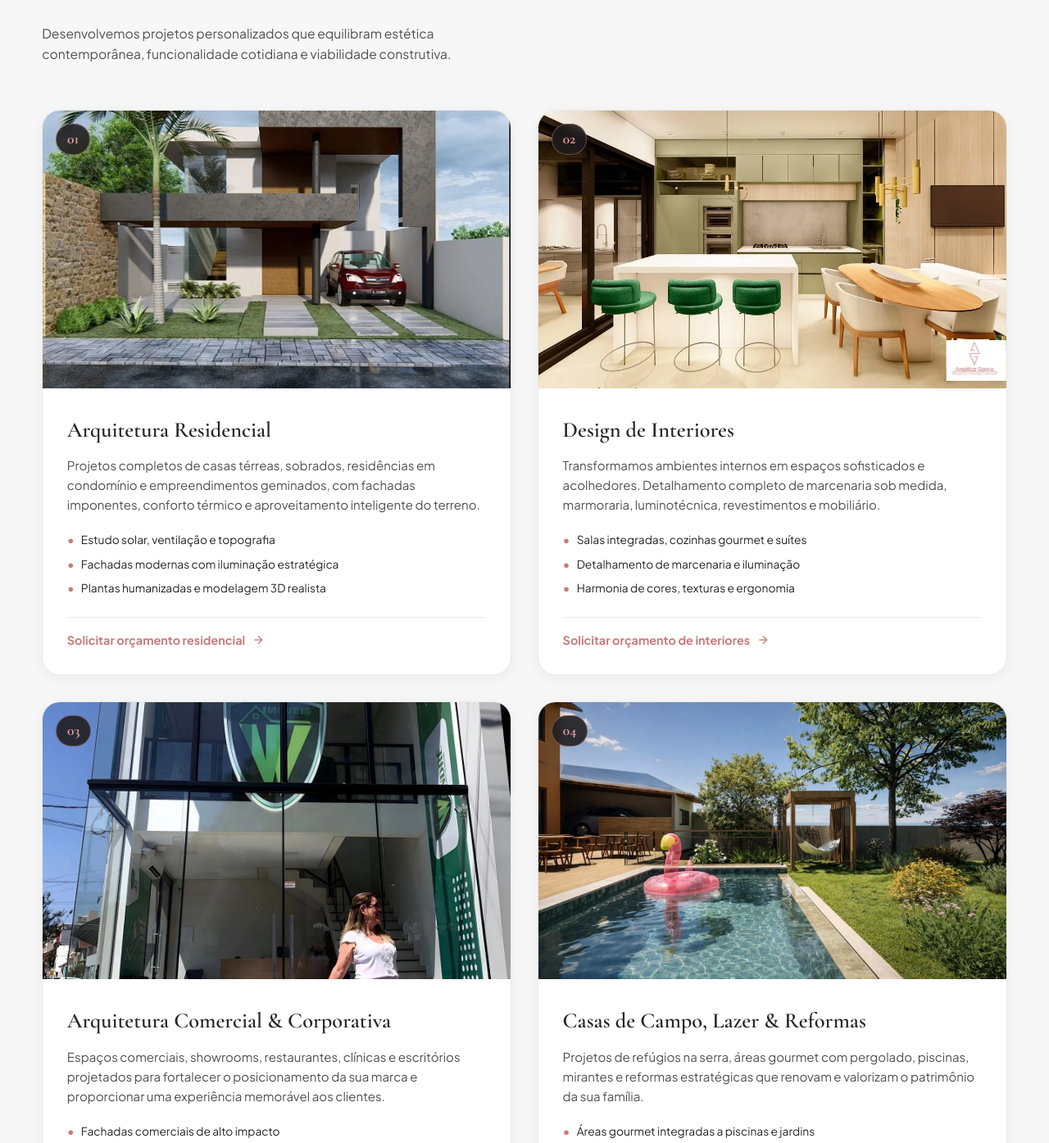
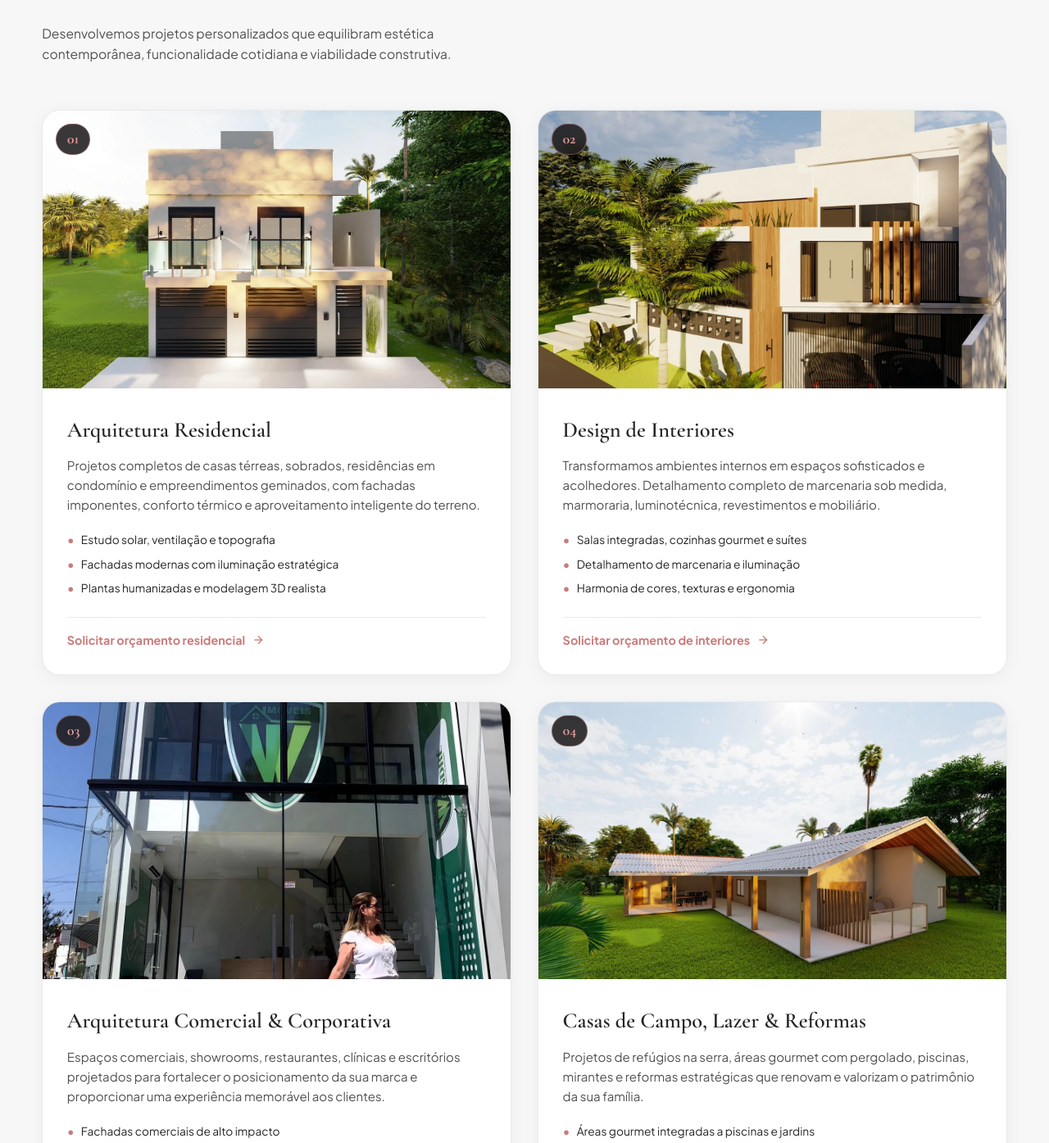
Before and after one commit to thierryrs1/AngelicaGarciaArquitetura, a plain HTML site: page index.html in a window 1280 px wide. Shown: the part 2261-3656 px from the top of the page at 82% size. Drawn offline with nearby package versions, Linux system fonts and the light colour scheme.

Commit message:
feat: atualiza imagens das areas de atuacao com projetos de alto padrao de fachada, living e campo

```diff
--- a/index.html
+++ b/index.html
@@ -407,8 +407,8 @@
           <!-- Service 1 -->
           <article class="service-card" data-reveal>
             <div class="service-card-media">
-              <img src="assets/img/projeto-fachada-concreto-madeira.webp" alt="Projeto Arquitetônico Residencial"
-                loading="lazy" />
+              <img src="assets/img/hero-fachada-contemporanea-luxo.webp" alt="Arquitetura Residencial de Alto Padrão"
+                loading="lazy" width="800" height="475" />
               <span class="service-number">01</span>
             </div>
             <div class="service-card-body">
@@ -436,8 +436,8 @@
           <!-- Service 2 -->
           <article class="service-card" data-reveal>
             <div class="service-card-media">
-              <img src="assets/img/projeto-cozinha-ilha-verde-savia.webp" alt="Design de Interiores e Marcenaria"
-                loading="lazy" />
+              <img src="assets/img/hero-interiores-living-luxo.webp" alt="Design de Interiores e Living de Alto Padrão"
+                loading="lazy" width="800" height="475" />
               <span class="service-number">02</span>
             </div>
             <div class="service-card-body">
@@ -466,7 +466,7 @@
           <article class="service-card" data-reveal>
             <div class="service-card-media">
               <img src="assets/img/obra-comercial-fachada-vidro.webp" alt="Arquitetura Comercial e Corporativa"
-                loading="lazy" />
+                loading="lazy" width="800" height="475" />
               <span class="service-number">03</span>
             </div>
             <div class="service-card-body">
@@ -494,8 +494,8 @@
           <!-- Service 4 -->
           <article class="service-card" data-reveal>
             <div class="service-card-media">
-              <img src="assets/img/projeto-retrofit-residencia-varanda.webp" alt="Casas de Campo, Áreas Gourmet e Reformas de Alto Padrão"
-                loading="lazy" />
+              <img src="assets/img/hero-casa-de-campo-panoramica.webp" alt="Casas de Campo, Áreas Gourmet e Reformas de Alto Padrão"
+                loading="lazy" width="800" height="475" />
               <span class="service-number">04</span>
             </div>
             <div class="service-card-body">
```
Also changed, not shown: 1 other file.
